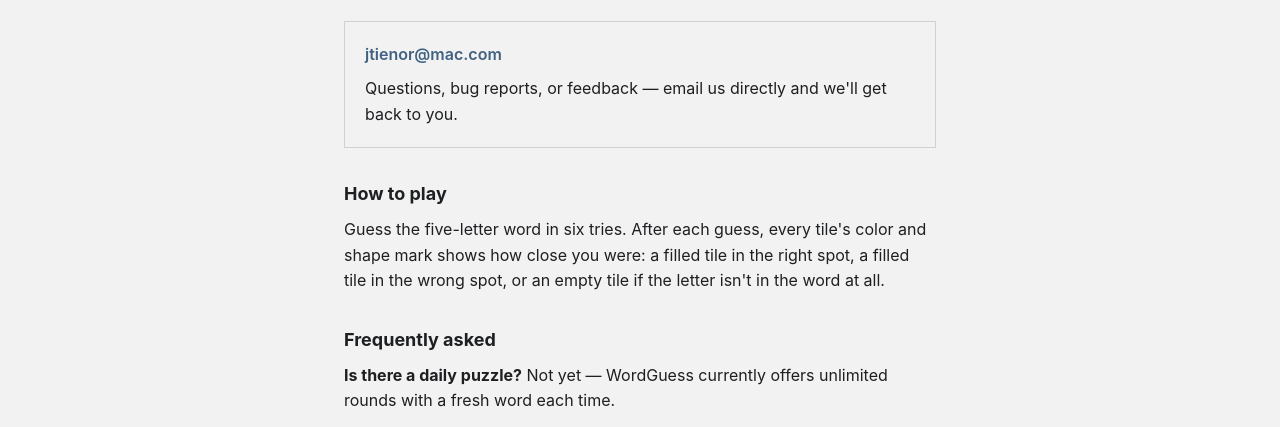
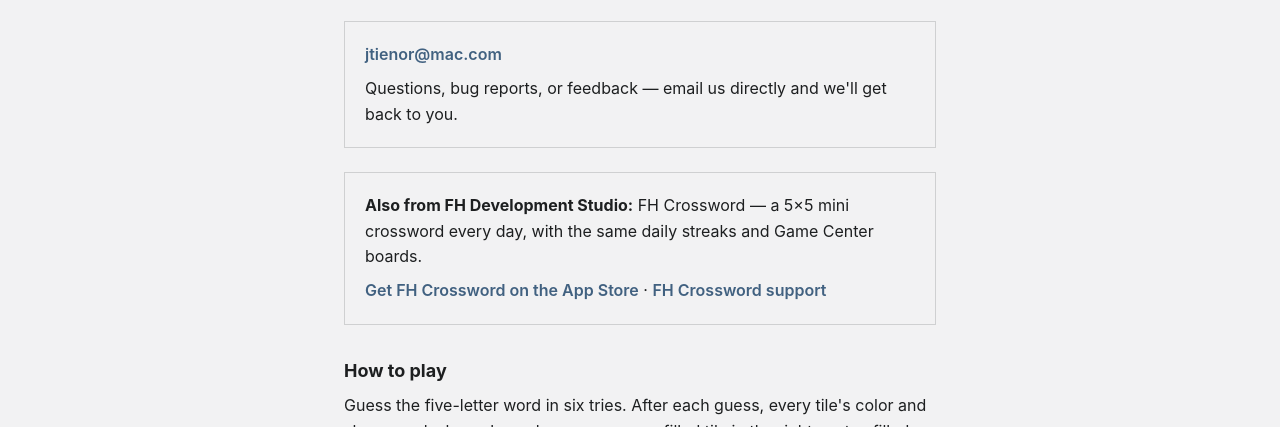
Before and after one commit to 4bkm6xsb8f-byte/wordguess-support, a plain HTML site: page index.html in a window 1280 px wide. Shown: the part 273-700 px from the top of the page. Drawn offline with Linux system fonts and the light colour scheme.

Commit message:
Add an Also from FH Development Studio card linking FH Crossword
Co-Authored-By: Claude Fable 5.1 <noreply@anthropic.com>

```diff
--- a/index.html
+++ b/index.html
@@ -69,6 +69,12 @@
     <p style="margin-top:8px; margin-bottom:0;">Questions, bug reports, or feedback — email us directly and we'll get back to you.</p>
   </div>
 
+  <div class="card">
+    <p style="margin:0 0 8px 0;"><strong>Also from FH Development Studio:</strong> FH Crossword — a 5×5 mini crossword every day, with the same daily streaks and Game Center boards.</p>
+    <a href="https://apps.apple.com/app/fh-crossword/id6828142098">Get FH Crossword on the App Store</a>
+    · <a href="https://4bkm6xsb8f-byte.github.io/crossword-support/">FH Crossword support</a>
+  </div>
+
   <h2>How to play</h2>
   <p>Guess the five-letter word in six tries. After each guess, every tile's color and shape mark shows how close you were: a filled tile in the right spot, a filled tile in the wrong spot, or an empty tile if the letter isn't in the word at all.</p>
 
```
